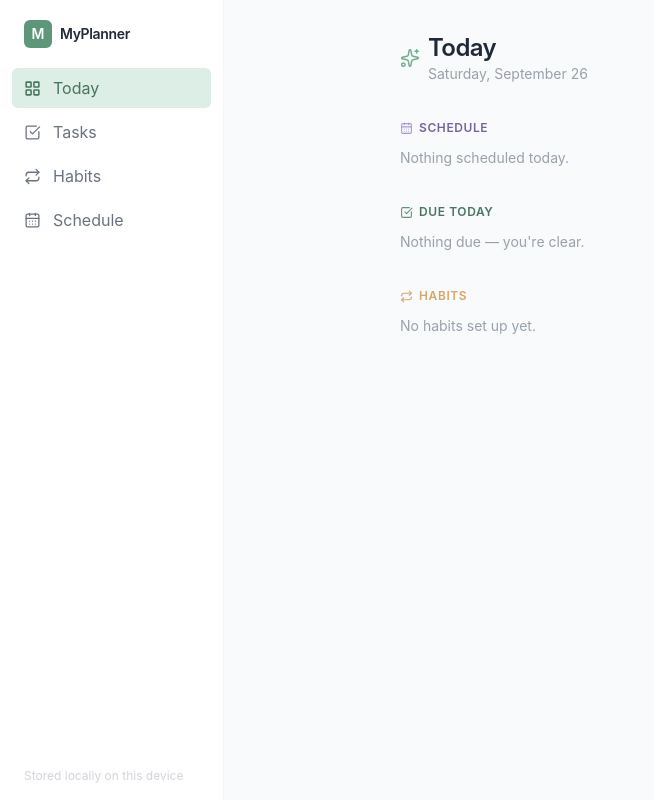
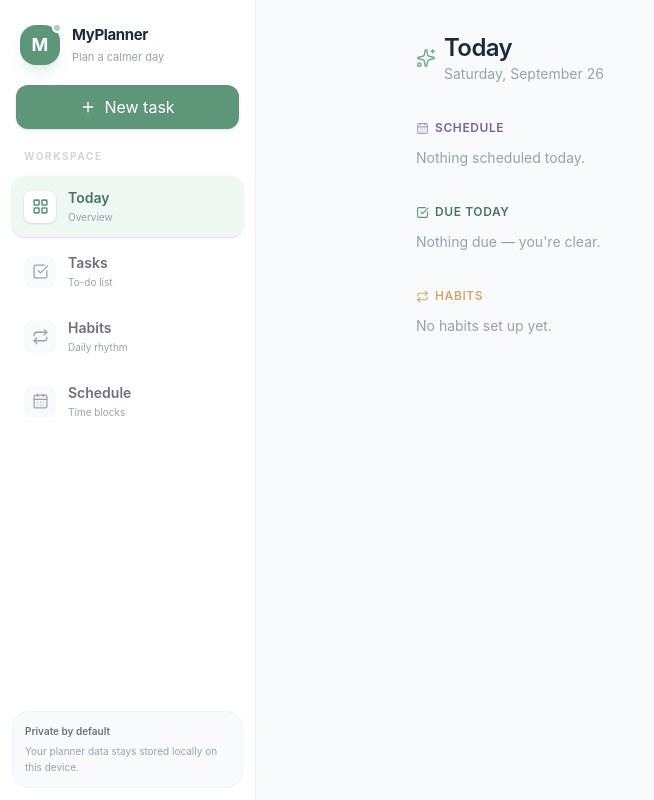
Before and after one commit to Meckiul-Chisim/MyPlanner, a React (Vite) app: page / in a window 1280 px wide. Shown: the whole page, without its empty margins (0-654 px from the left). Built offline with nearby package versions, Linux system fonts and the light colour scheme.

Commit message:
Redesign app shell and navigation

```diff
--- a/src/components/NavBar.tsx
+++ b/src/components/NavBar.tsx
@@ -1,5 +1,5 @@
 // Purpose: Left-hand sidebar navigation between the app's main sections.
-import { LayoutGrid, CheckSquare, Repeat, CalendarDays } from 'lucide-react'
+import { LayoutGrid, CheckSquare, Repeat, CalendarDays, Plus } from 'lucide-react'
 import type { LucideIcon } from 'lucide-react'
 
 export type View = 'dashboard' | 'tasks' | 'habits' | 'schedule'
@@ -9,26 +9,43 @@
   onNavigate: (view: View) => void
 }
 
-const items: { id: View; label: string; icon: LucideIcon }[] = [
-  { id: 'dashboard', label: 'Today', icon: LayoutGrid },
-  { id: 'tasks', label: 'Tasks', icon: CheckSquare },
-  { id: 'habits', label: 'Habits', icon: Repeat },
-  { id: 'schedule', label: 'Schedule', icon: CalendarDays },
+const items: { id: View; label: string; icon: LucideIcon; hint: string }[] = [
+  { id: 'dashboard', label: 'Today', icon: LayoutGrid, hint: 'Overview' },
+  { id: 'tasks', label: 'Tasks', icon: CheckSquare, hint: 'To-do list' },
+  { id: 'habits', label: 'Habits', icon: Repeat, hint: 'Daily rhythm' },
+  { id: 'schedule', label: 'Schedule', icon: CalendarDays, hint: 'Time blocks' },
 ]
 
 export function Sidebar({ active, onNavigate }: SidebarProps) {
   return (
-    <aside className="w-56 h-full bg-white border-r border-gray-100 flex flex-col">
-      <div className="px-6 py-5">
-        <div className="flex items-center gap-2">
-          <div className="w-7 h-7 rounded-md bg-primary-600 flex items-center justify-center text-white text-sm font-semibold">
-            M
+    <aside className="w-64 h-full bg-white/90 backdrop-blur-xl border-r border-gray-200/70 flex flex-col shrink-0">
+      <div className="px-5 pt-6 pb-5">
+        <div className="flex items-center gap-3">
+          <div className="relative w-10 h-10 rounded-2xl bg-primary-600 flex items-center justify-center text-white shadow-lg shadow-primary-600/15">
+            <span className="text-lg font-bold">M</span>
+            <span className="absolute -right-0.5 -top-0.5 w-2.5 h-2.5 rounded-full bg-primary-300 border-2 border-white" />
           </div>
-          <span className="text-sm font-semibold text-gray-800 tracking-tight">MyPlanner</span>
+          <div>
+            <p className="text-[15px] font-bold text-gray-800 tracking-tight">MyPlanner</p>
+            <p className="text-[11px] text-gray-400 mt-0.5">Plan a calmer day</p>
+          </div>
         </div>
       </div>
 
+      <div className="px-4 pb-4">
+        <button
+          onClick={() => onNavigate('tasks')}
+          className="w-full flex items-center justify-center gap-2 rounded-xl bg-primary-600 text-white py-2.5 text-sm font-semibold shadow-sm hover:bg-primary-700 active:scale-[0.99] transition-all"
+        >
+          <Plus size={16} />
+          New task
+        </button>
+      </div>
+
       <nav className="flex-1 px-3 space-y-1">
+        <p className="px-3 pt-1 pb-2 text-[10px] font-bold uppercase tracking-[0.16em] text-gray-300">
+          Workspace
+        </p>
         {items.map((item) => {
           const Icon = item.icon
           const isActive = active === item.id
@@ -36,20 +53,30 @@
             <button
               key={item.id}
               onClick={() => onNavigate(item.id)}
-              className={`w-full flex items-center gap-3 px-3 py-2 text-sm font-medium rounded-md transition-all duration-150 text-left ${
+              className={`w-full flex items-center gap-3 px-3 py-3 rounded-xl text-left transition-all duration-150 group ${
                 isActive
-                  ? 'bg-primary-100 text-primary-700'
-                  : 'text-gray-500 hover:text-gray-800 hover:bg-gray-50 hover:translate-x-0.5'
+                  ? 'bg-primary-50 text-primary-700 shadow-sm'
+                  : 'text-gray-500 hover:text-gray-800 hover:bg-gray-50'
               }`}
             >
-              <Icon size={17} strokeWidth={isActive ? 2.2 : 1.8} />
-              {item.label}
+              <span className={`w-8 h-8 rounded-lg flex items-center justify-center ${
+                isActive ? 'bg-white text-primary-600 shadow-sm' : 'bg-gray-50 text-gray-400 group-hover:text-gray-600'
+              }`}>
+                <Icon size={17} strokeWidth={isActive ? 2.2 : 1.8} />
+              </span>
+              <span className="flex-1">
+                <span className="block text-sm font-semibold">{item.label}</span>
+                <span className="block text-[10px] mt-0.5 text-gray-400">{item.hint}</span>
+              </span>
             </button>
           )
         })}
       </nav>
 
-      <div className="px-6 py-4 text-xs text-gray-300">Stored locally on this device</div>
+      <div className="m-3 p-3 rounded-2xl bg-gray-50 border border-gray-100">
+        <p className="text-[10px] font-semibold text-gray-500">Private by default</p>
+        <p className="text-[10px] text-gray-400 mt-1 leading-relaxed">Your planner data stays stored locally on this device.</p>
+      </div>
     </aside>
   )
 }
```
